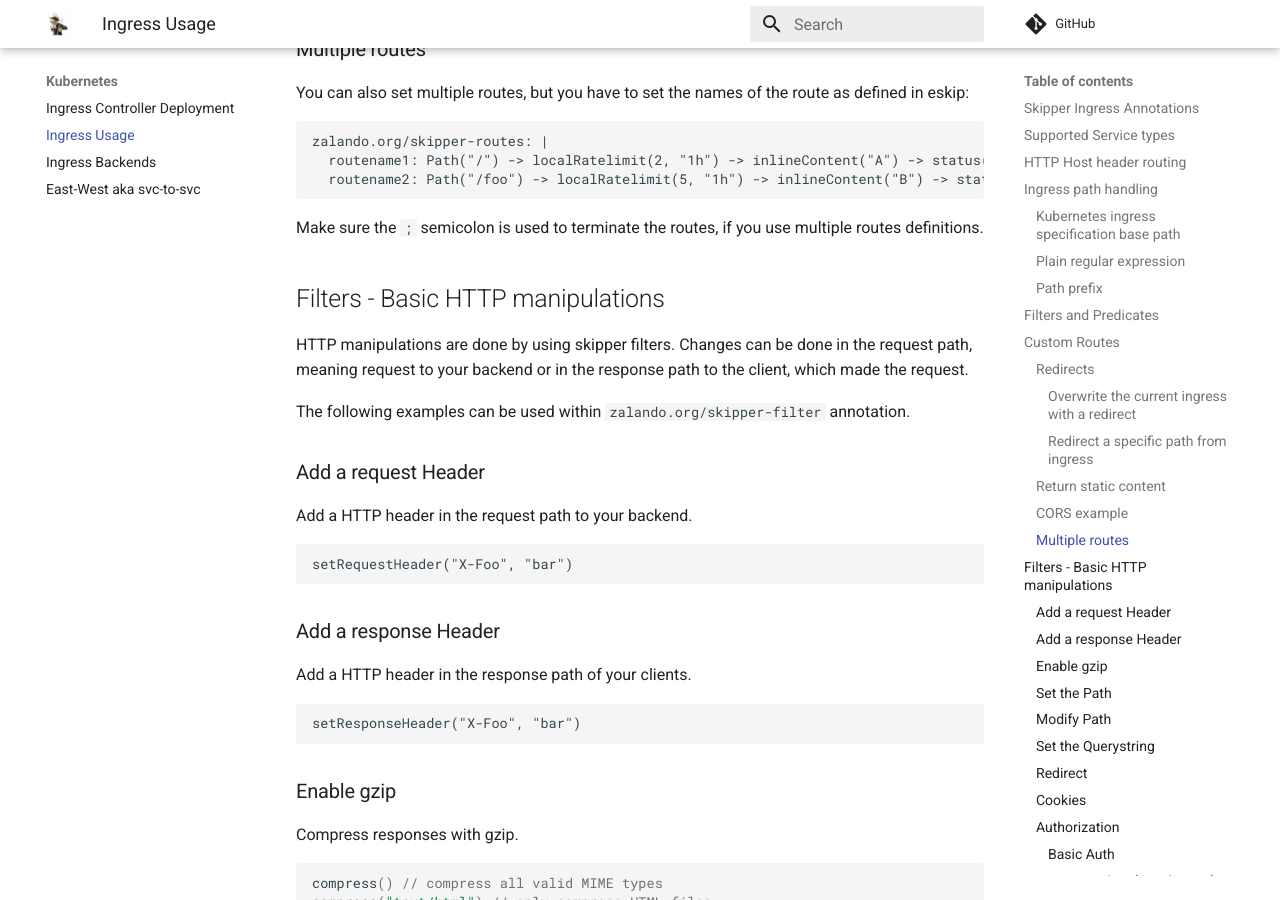
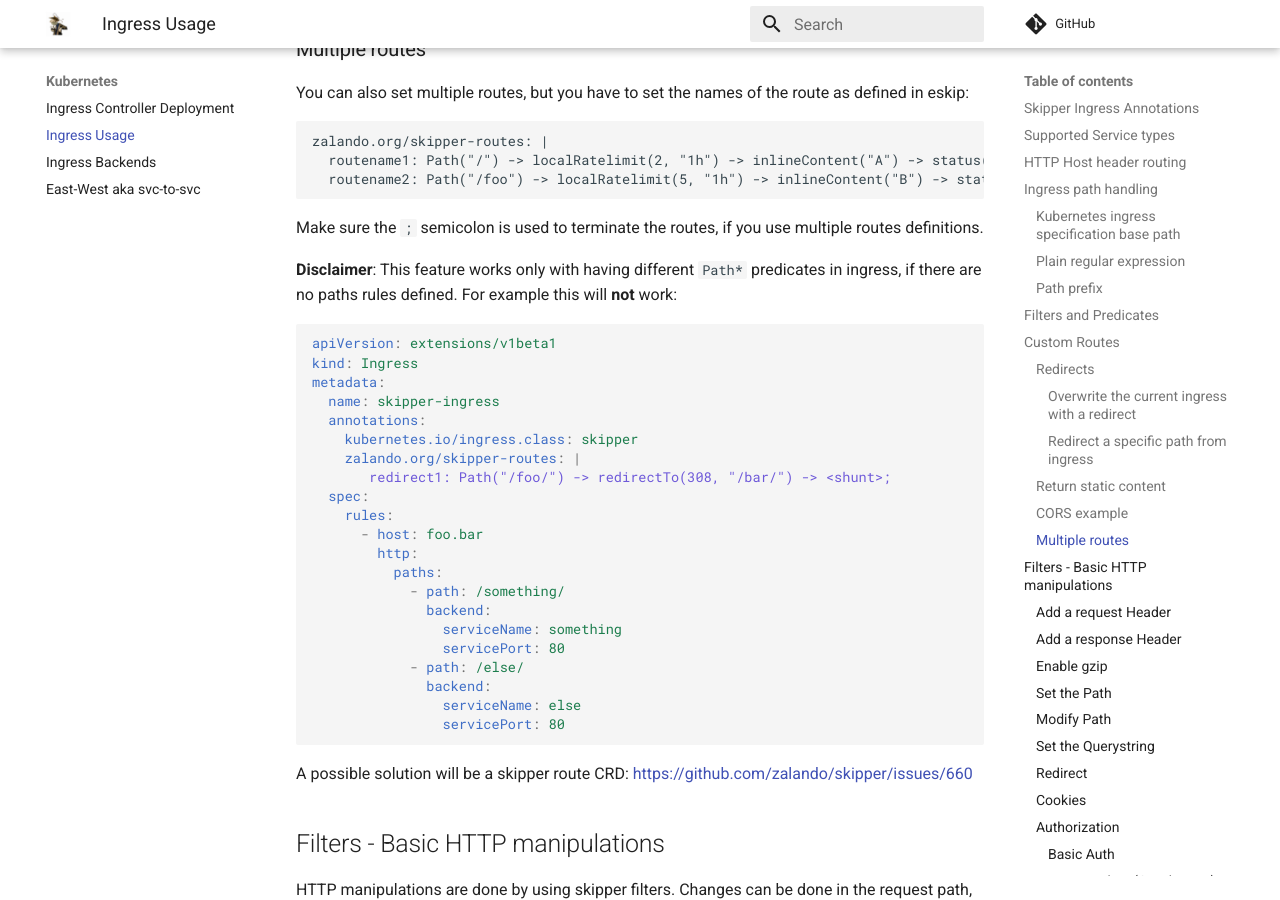
Before and after one commit to zalando/skipper, an MkDocs documentation site: the page built from docs/kubernetes/ingress-usage.md, in a window 1280 px wide and 900 px high, scrolled down 6499 px. Built offline with MkDocs 1.6.1 and Material for MkDocs 9.7.7, drawn with Linux system fonts in a browser that asks for light colours; comment, search, counter and statistics services are not loaded.

Commit message:
fix #873 and ensure docs are stating what does not work
Signed-off-by: Sandor Szücs <sandor.szuecs@zalando.de>

````diff
--- a/docs/kubernetes/ingress-usage.md
+++ b/docs/kubernetes/ingress-usage.md
@@ -300,6 +300,36 @@ zalando.org/skipper-routes: |
 
 Make sure the `;` semicolon is used to terminate the routes, if you
 use multiple routes definitions.
+
+**Disclaimer**: This feature works only with having different `Path*`
+predicates in ingress, if there are no paths rules defined. For
+example this will **not** work:
+
+```yaml
+apiVersion: extensions/v1beta1
+kind: Ingress
+metadata:
+  name: skipper-ingress
+  annotations:
+    kubernetes.io/ingress.class: skipper
+    zalando.org/skipper-routes: |
+       redirect1: Path("/foo/") -> redirectTo(308, "/bar/") -> <shunt>;
+  spec:
+    rules:
+      - host: foo.bar
+        http:
+          paths:
+            - path: /something/
+              backend:
+                serviceName: something
+                servicePort: 80
+            - path: /else/
+              backend:
+                serviceName: else
+                servicePort: 80
+```
+
+A possible solution will be a skipper route CRD: https://github.com/zalando/skipper/issues/660
 
 ## Filters - Basic HTTP manipulations
 
````
